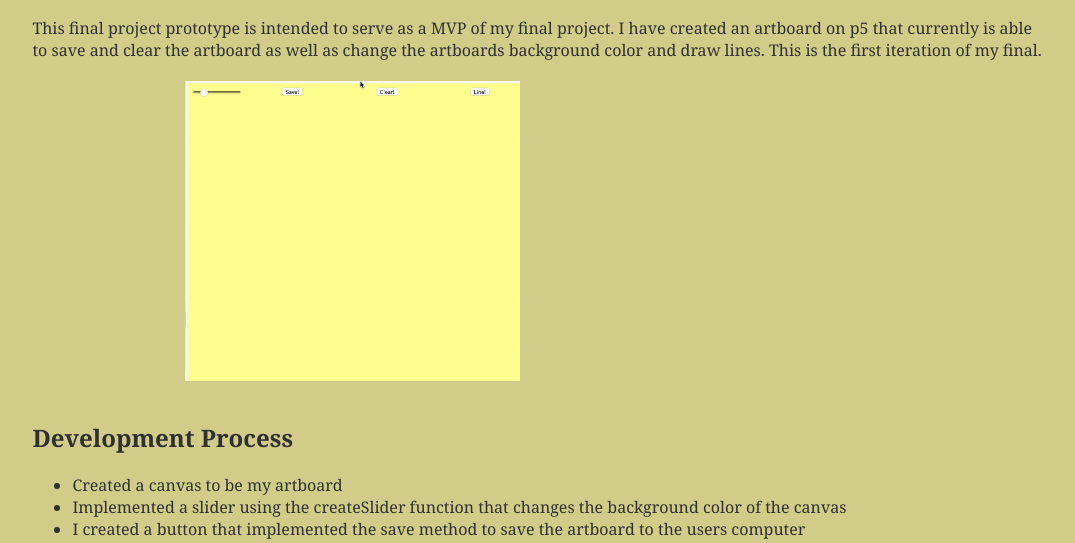
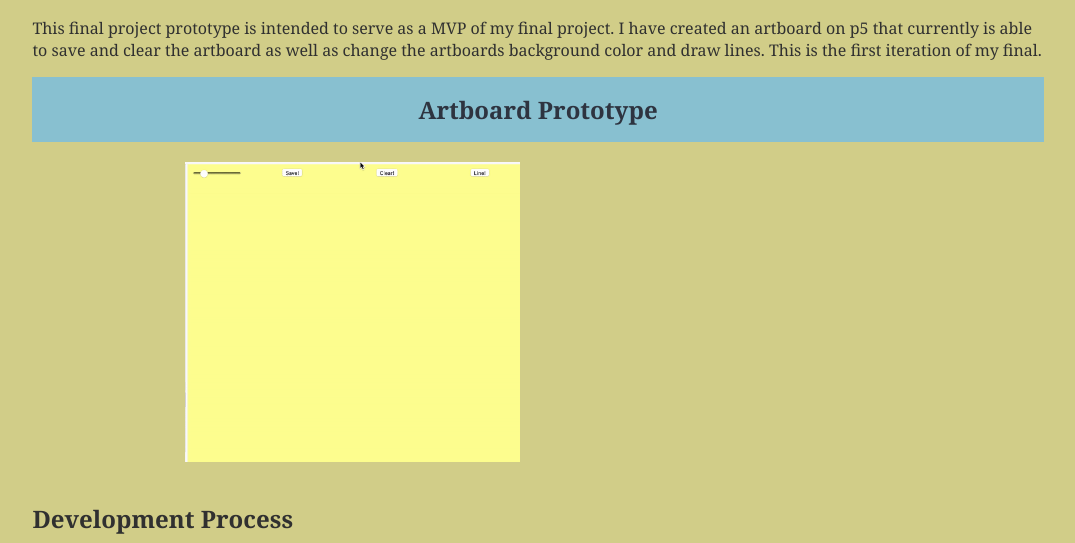
Before and after one commit to prerns/.github.io, a plain HTML site: page fpmvp/fpmvp.html in a window 1280 px wide. Shown: the part 180-723 px from the top of the page, without its empty margins (102-1177 px from the left). Drawn offline with Linux system fonts and the light colour scheme.

Commit message:
all done

```diff
--- a/fpmvp/fpmvp.css
+++ b/fpmvp/fpmvp.css
@@ -17,3 +17,47 @@ body {
     object-fit: contain;
     aspect-ratio: 2;
   }
+
+  .tile-grid {
+    display: grid;
+    grid-template-columns: repeat(auto-fit, minmax(13rem, 1fr));
+    gap: 1rem;
+  }
+
+  .tile-grid > a {
+    background-color: var(--color);
+    text-align: center;
+    text-decoration: none;
+    font-weight: 900;
+    font-size: 1.5rem;
+    color: var(--nord0);
+    padding: 1rem;
+    display: flex;
+    flex-direction: column-reverse;
+    transition: 50ms ease-in-out;
+  }
+
+  .tile-grid > a:hover {
+    box-shadow: 0 0 20px black;
+    transform: scale(1.03);
+  }
+
+  :root {
+    --nord0: #2e3440;
+    --nord1: #3b4252;
+    --nord2: #434c5e;
+    --nord3: #4c566a;
+    --nord4: #d8dee9;
+    --nord5: #e5e9f0;
+    --nord6: #eceff4;
+    --black: #2e3440;
+    --white: #eceff4;
+    --pink: #e892b2;
+    --red: #bf616a;
+    --orange: #d08770;
+    --yellow: #ebcb8b;
+    --green: #a3be8c;
+    --cyan: #88c0d0;
+    --blue: #5e81ac;
+    --purple: #b48ead;
+  }
--- a/fpmvp/fpmvp.html
+++ b/fpmvp/fpmvp.html
@@ -11,6 +11,12 @@
            This final project prototype is intended to serve as a MVP of my final project. I have created
            an artboard on p5 that currently is able to save and clear the artboard as well as change the
            artboards background color and draw lines. This is the first iteration of my final.
+           <div class="tile-grid">
+            <a href="https://prerns.github.io/fp_prototype/" style="--color: var(--cyan)"
+            alt="Link to Artboard Prototype">
+                <div>Artboard Prototype</div>
+            </a>
+          </div>
           <img
           class="picture"
           src="/images/mvp_vid.gif"
```
Also changed, not shown: mp2/mp2.html (+1 -1 lines), mp3/mp3.html (+1 -1 lines).
